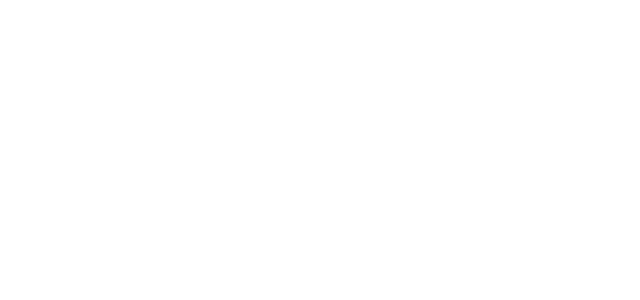
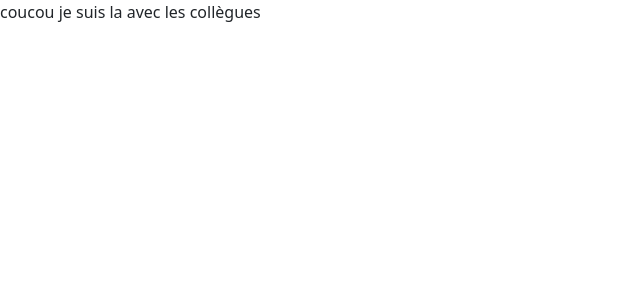
Before and after one commit to adatechschool/projet-collectif-plateforme-de-vente-de-meubles-meubl-co, a React (Create React App) app in the folder front/: page /produit in a window 1280 px wide. Before the commit this address had no page. Shown: the top 300 px of the page, without its empty margins (0-640 px from the left). Built offline with nearby package versions, Linux system fonts and the light colour scheme.

Commit message:
creation router page produit

```diff
--- a/front/package.json
+++ b/front/package.json
@@ -15,7 +15,7 @@
     "react-dom": "^18.3.1",
     "react-icons": "^5.2.1",
     "react-router-dom": "^6.24.0",
-    "react-scripts": "5.0.1",
+    "react-scripts": "^5.0.1",
     "web-vitals": "^2.1.4"
   },
   "scripts": {
--- a/front/src/App.js
+++ b/front/src/App.js
@@ -1,6 +1,7 @@
 import React from 'react';
 import 'bootstrap/dist/css/bootstrap.min.css';
 import Home from './pages/Home';
+import Produit from './pages/Produit';
 import { BrowserRouter as Router, Route, Routes} from 'react-router-dom';
 
 
@@ -9,6 +10,7 @@ const App = () => {
     <Router>
       <Routes>
         <Route path='/' element = {<Home/>}/>
+        <Route path='/produit' element = {<Produit/>}/>
 
 
       </Routes>
--- /dev/null
+++ b/front/src/components/Footer.js
@@ -0,0 +1,11 @@
+import React from 'react';
+
+const Footer = () => {
+  return (
+    <div>
+      coucou je suis la avec les collègues
+    </div>
+  );
+};
+
+export default Footer;
--- a/front/src/components/Header.js
+++ b/front/src/components/Header.js
@@ -13,10 +13,9 @@ function Header() {
         <Navbar.Collapse id="basic-navbar-nav">
           <Nav className="me-auto">
             <Nav.Link href="#link">Panier</Nav.Link>
+            <Nav.Link ><Link to = "/produit">Produit</Link></Nav.Link>
             <NavDropdown title="Mon Compte" id="basic-nav-dropdown">
               <NavDropdown.Item href="#action/3.1">Mes Commandes</NavDropdown.Item>
-
-
               <NavDropdown.Item href="#action/3.3">Mon Profil</NavDropdown.Item>
               <NavDropdown.Divider />
               <NavDropdown.Item href="#action/3.4">
--- /dev/null
+++ b/front/src/pages/Produit.jsx
@@ -0,0 +1,11 @@
+import Footer from "../components/Footer";
+
+const Produit = () => {
+  return (
+    <div>
+      <Footer/>
+    </div>
+  );
+};
+
+export default Produit;
```
Also changed, not shown: 1 other file (tests, documents, lock files or other folders).
